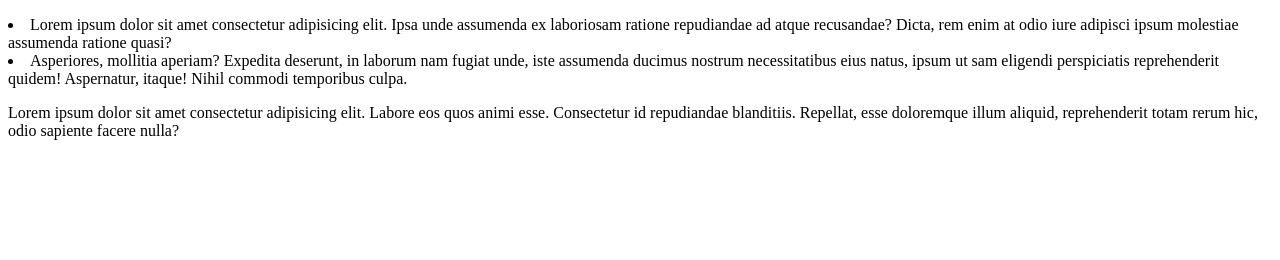
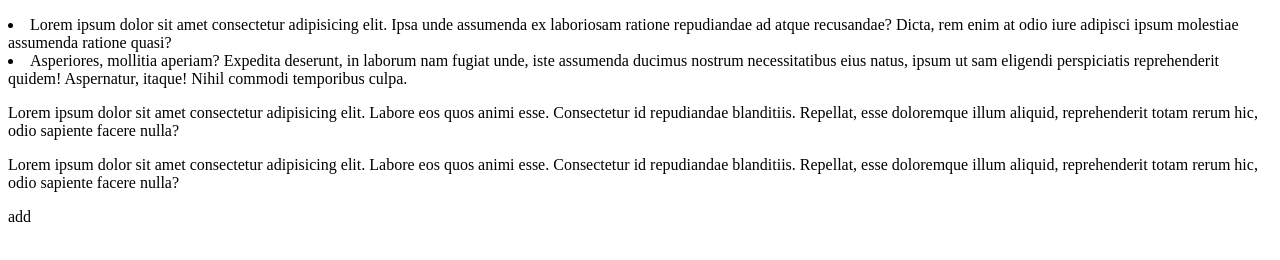
Before and after one commit to sergiy123zholobetskiy/25.12.2023, a plain HTML site: page pages/group name.html in a window 1280 px wide. Drawn offline with Linux system fonts and the light colour scheme.

Commit message:
Друга зм?на

```diff
--- a/pages/group name.html
+++ b/pages/group name.html
@@ -11,6 +11,7 @@
         <li>Asperiores, mollitia aperiam? Expedita deserunt, in laborum nam fugiat unde, iste assumenda ducimus nostrum necessitatibus eius natus, ipsum ut sam eligendi perspiciatis reprehenderit quidem! Aspernatur, itaque! Nihil commodi temporibus culpa.</li>
     </p>
     <P>Lorem ipsum dolor sit amet consectetur adipisicing elit. Labore eos quos animi esse. Consectetur id repudiandae blanditiis. Repellat, esse doloremque illum aliquid, reprehenderit totam rerum hic, odio sapiente facere nulla?</P>
+    <P>Lorem ipsum dolor sit amet consectetur adipisicing elit. Labore eos quos animi esse. Consectetur id repudiandae blanditiis. Repellat, esse doloremque illum aliquid, reprehenderit totam rerum hic, odio sapiente facere nulla?</P> add
 
 </body>
 </html>
```
